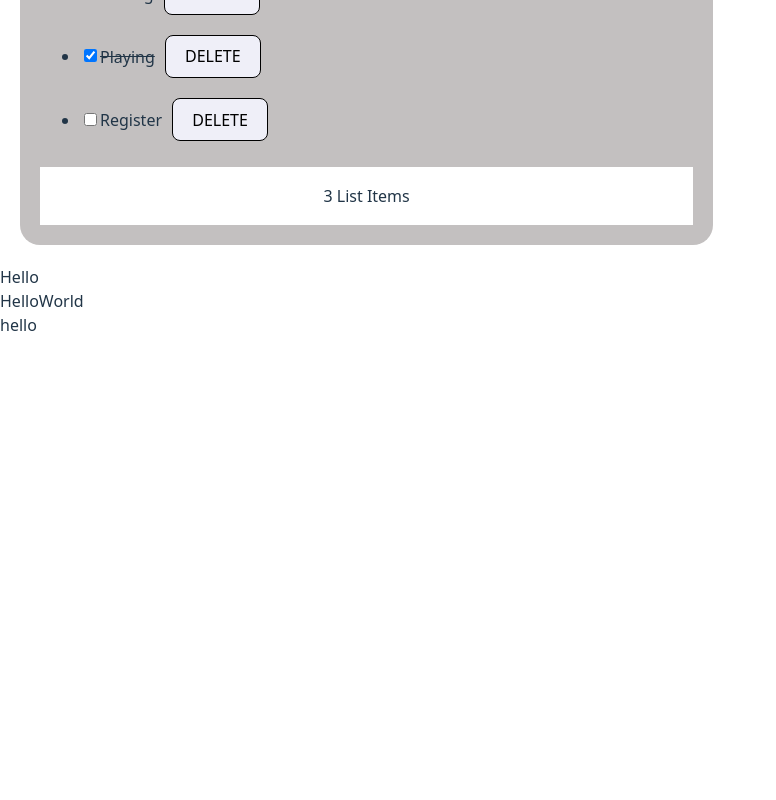
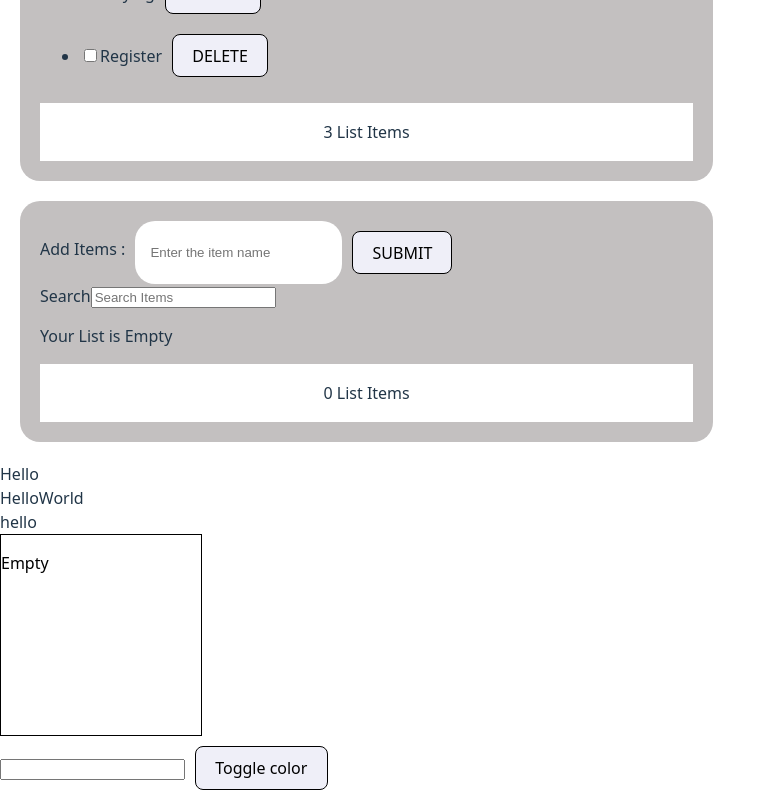
Before and after one commit to MonishaChitharthana/basic-react-components, a React (Vite) app: page / in a window 1280 px wide. Shown: the part 640-1440 px from the top of the page, without its empty margins (0-776 px from the left). Before the commit the page ends 977 px from the top, so only its background shows below. Built offline with nearby package versions, Linux system fonts and the light colour scheme.

Commit message:
Search and Local Storage

```diff
--- a/src/AddItems.jsx
+++ b/src/AddItems.jsx
@@ -1,15 +1,19 @@
-import React from 'react'
+import React,{useRef} from 'react'
 
 const AddItems = ({newItems ,setNewItems,handleSubmit}) => {
+
+  // useRef -> i want to focus on text box after clicking submit
+  const inputRef = useRef()
 
   return (
     <form style={{display:'flex'}} onSubmit={handleSubmit}>
         <p style={{marginRight:'10px'}}>Add Items : </p>
-        <input style={{padding:'15px',borderRadius:'20px',border:'none'}} type="text" name="" id="AddItems" placeholder='Enter the item name'
+        <input ref={inputRef} style={{padding:'15px',borderRadius:'20px',border:'none'}} type="text" name="" id="AddItems" placeholder='Enter the item name'
             value={newItems}
             onChange={(e) => setNewItems(e.target.value)}
 />
-        <button type='Submit'>SUBMIT</button>
+{/* the current focus on the component which has the referal */}
+        <button onClick={() => inputRef.current.focus()} type='Submit'>SUBMIT</button>
     </form>
   )
 }
--- a/src/App.jsx
+++ b/src/App.jsx
@@ -1,8 +1,9 @@
 import AnonymousFunction from "./AnonymousFunction";
 import ArrayListsAndKeys from "./ArrayListsAndKeys";
+import BoxColorChange from "./BoxColorChange";
 import ListItems from "./ListItems";
+import LocalStorage from "./LocalStorage";
 import PropsAndDrilling from "./PropsAndDrilling";
-import RandomName from "./RandomName";
 import UseStateFunction from "./UseStateFunction";
 
 function App(){
@@ -10,12 +11,13 @@ function App(){
     <div>
       {/* Change the components accordingly to view changes in code */}
       <h1>Sub</h1>
-      <p>I have <RandomName/> the money</p>
       <AnonymousFunction/>
       <UseStateFunction />
       <ArrayListsAndKeys />
       <ListItems />
+      <LocalStorage />
       <PropsAndDrilling />
+      <BoxColorChange />
     </div>
   );
 }
--- /dev/null
+++ b/src/BoxColorChange.jsx
@@ -0,0 +1,35 @@
+import React, { useState } from 'react'
+
+const BoxColorChange = () => {
+
+    const [color,setColor] = useState('')
+    const [hexa,setHexa] = useState('')
+    const [textColor,setTextColor] = useState('black')
+
+    const changeColor = () => {
+        setTextColor((prevColor) => (prevColor == 'black' ? 'white' : 'black'))
+    }
+  return (
+    <div>
+        <div style={{
+            width:'200px',
+            height:'200px',
+            border:'1px solid black',
+            backgroundColor:color,
+            color:textColor,
+            }}>
+            {color.length > 0 ? <p>{color}</p> : <p>Empty</p>}
+        </div>
+        <input
+            type="text"
+            name=""
+            id=""
+            value={color}
+            onChange={(e) => setColor(e.target.value)}
+        />
+        <button onClick={changeColor}>Toggle color</button>
+    </div>
+  )
+}
+
+export default BoxColorChange
--- /dev/null
+++ b/src/LocalStorage.jsx
@@ -0,0 +1,85 @@
+import React, { useState, useEffect, useRef } from "react";
+import AddItems from "./AddItems";
+import Footer from "./Footer";
+import SearchItems from "./SearchItems";
+
+const LocalStorage = () => {
+    // Initialize items from localStorage properly
+    const storedItems = JSON.parse(localStorage.getItem("todo_lists")) || [];
+    const [items, setItems] = useState(Array.isArray(storedItems) ? storedItems : []);
+
+    const [searchItem, setSearchItem] = useState("");
+
+    // Update localStorage whenever items change
+    // useEffect is perform a function whenever any state in the code is called
+    // If i want it only for fow the in will include dependencies
+    useEffect(() => {
+        console.log("Rendering")
+    });
+
+    useEffect(() => {
+        localStorage.setItem("todo_lists", JSON.stringify(items));
+    }, [items]);
+
+    function handleCheck(id) {
+        const listItems = items.map((item) =>
+            item.id === id ? { ...item, checked: !item.checked } : item
+        );
+        setItems(listItems);
+    }
+
+    function handleDelete(id) {
+        const listItems = items.filter((item) => item.id !== id);
+        setItems(listItems);
+    }
+
+    const addItems = (item) => {
+        const id = items.length && items[items.length - 1] ? items[items.length - 1].id + 1 : 1;
+        const addNewItem = { id, checked: false, item };
+        const listItems = [...items, addNewItem];
+        setItems(listItems);
+    };
+
+    const [newItems, setNewItems] = useState("");
+
+    function handleSubmit(e) {
+        e.preventDefault();
+        if (!newItems.trim()) return;
+        addItems(newItems.trim());
+        setNewItems("");
+    }
+
+    return (
+        <div className="todoList">
+            <AddItems newItems={newItems} setNewItems={setNewItems} handleSubmit={handleSubmit} />
+            <SearchItems
+                searchItem={searchItem}
+                setSearchItem={setSearchItem}
+            />
+            {items.length > 0 ? (
+                <ul>
+                    {items.filter((item) => item?.item && item.item.toLowerCase().includes(searchItem.toLowerCase()))
+                        .map((item) =>
+                            item && item.id ? (
+                                <li key={item.id}>
+                                    <input type="checkbox" checked={item.checked} onChange={() => handleCheck(item.id)} />
+                                    <label
+                                        style={item.checked ? { textDecoration: "line-through" } : null}
+                                        onDoubleClick={() => handleCheck(item.id)}
+                                    >
+                                        {item.item}
+                                    </label>
+                                    <button onClick={() => handleDelete(item.id)}>DELETE</button>
+                                </li>
+                            ) : null
+                        )}
+                </ul>
+            ) : (
+                <p>Your List is Empty</p>
+            )}
+            <Footer length={items.length} />
+        </div>
+    );
+};
+
+export default LocalStorage;
--- /dev/null
+++ b/src/SearchItems.jsx
@@ -0,0 +1,17 @@
+import React, { useState } from 'react'
+
+const SearchItems = ({searchItem,setSearchItem}) => {
+  return (
+    // on submit -> prevents the page from reloading when pressing any button
+    <form action="" className='searchForm' onSubmit={(e) => e.preventDefault()}>
+        <label htmlFor="">Search</label>
+        <input type="text" name="" id="search"
+        role='searchbox' placeholder='Search Items'
+        value={searchItem}
+        onChange={(e)=>setSearchItem(e.target.value)}
+        />
+    </form>
+  )
+}
+
+export default SearchItems
```
